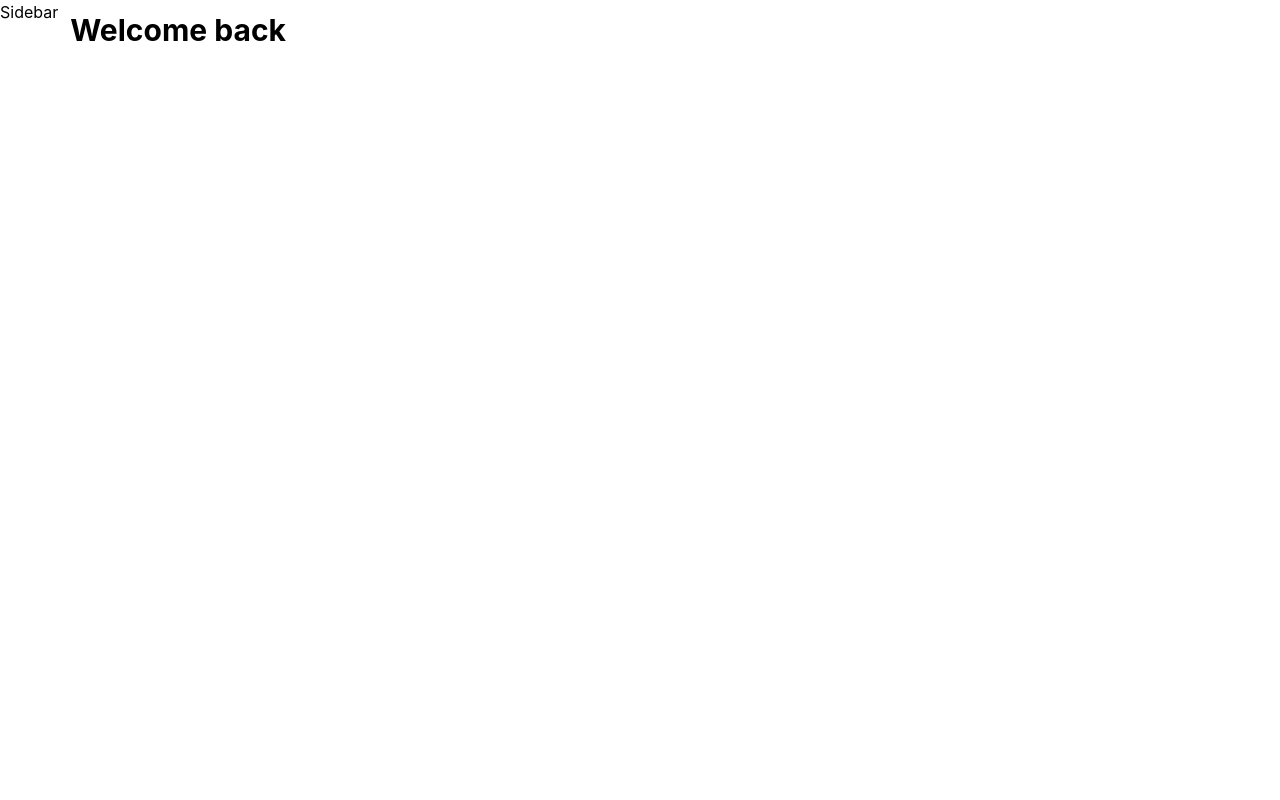
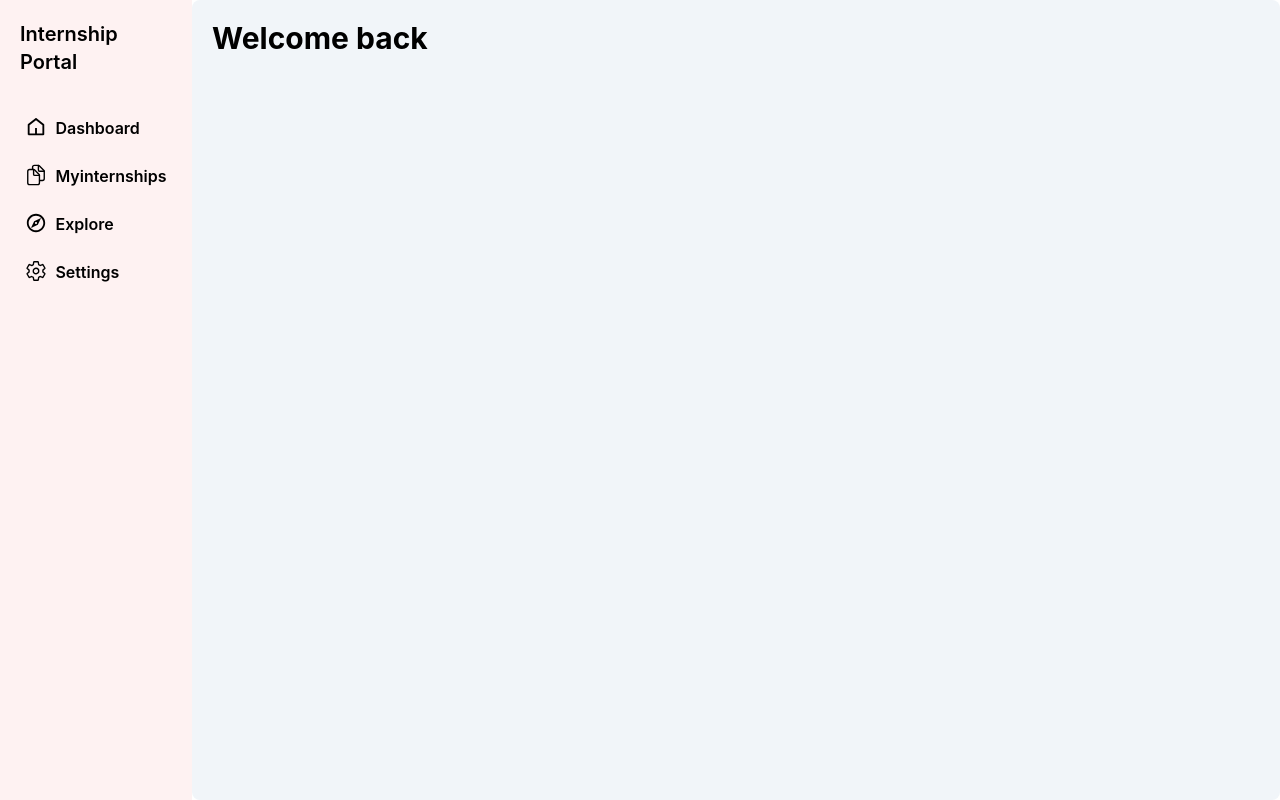
Before and after one commit to aakritim15/InternshipPortal, a React (Create React App) app in the folder client/: page / in a window 1280 px wide. Built offline with nearby package versions, Linux system fonts and the light colour scheme.

Commit message:
modified sidebar

```diff
--- a/client/package.json
+++ b/client/package.json
@@ -8,6 +8,8 @@
     "@testing-library/user-event": "^13.5.0",
     "react": "^18.2.0",
     "react-dom": "^18.2.0",
+    "react-icons": "^5.0.1",
+    "react-router-dom": "^6.22.0",
     "react-scripts": "5.0.1",
     "web-vitals": "^2.1.4"
   },
--- a/client/src/App.js
+++ b/client/src/App.js
@@ -1,11 +1,19 @@
 
 import './App.css';
+import { BrowserRouter as Router, Route, Routes } from 'react-router-dom';
 import StudentDashboard from './pages/StudentDashboard';
 function App() {
   return (
-    <>
-      <StudentDashboard/>
-    </>
+    <Router>
+      <Routes>
+          <Route path="/" element={<StudentDashboard />} />
+          {/* <Route path="/dashboard" element={<Dashboard />} />
+          <Route path="/expense" element={<Expense />} />
+          <Route path="/investments" element={<Investments />} />
+          <Route path="/savings" element={<Savings />} /> */}
+        </Routes>
+    </Router>
+
   );
 }
 
--- a/client/src/components/Sidebar.jsx
+++ b/client/src/components/Sidebar.jsx
@@ -1,8 +1,40 @@
-import React from 'react'
+import {React,useState} from 'react'
+import { NavLink } from 'react-router-dom';
+import { RiHome5Fill,RiHome5Line } from "react-icons/ri";
+import { IoDocuments,IoDocumentsOutline,IoSettings,IoSettingsOutline } from "react-icons/io5";
+import { MdExplore,MdOutlineExplore  } from "react-icons/md";
+const Sidebar = () => {
+  const [activeLink, setActiveLink] = useState(0);
 
-const Sidebar = () => {
+  const handleLinkClick = (index) => {
+    setActiveLink(index);
+  };
   return (
-    <div>Sidebar</div>
+    <div className='flex flex-col w-full h-full gap-10 place-items-center'>
+      <h3 className='text-xl font-semibold'>Internship Portal</h3>
+      <div className='flex flex-col gap-6 text-justify font-semibold'>
+        <NavLink to="/" className={`link ${activeLink ? 'active' : ''}`} onClick={() => handleLinkClick(0)}>
+          <button className='flex flex-row gap-2'>
+          {activeLink ? <RiHome5Fill style={{fontSize: 22}}/> : <RiHome5Line style={{fontSize: 22}}/>}Dashboard
+          </button>
+        </NavLink>
+        <NavLink to="/myinternships" className={`link ${activeLink ? 'active' : ''}`} onClick={() => handleLinkClick(0)}>
+          <button className='flex flex-row gap-2'>
+          {activeLink ? <IoDocuments style={{fontSize: 22}}/> : <IoDocumentsOutline style={{fontSize: 22}}/>}Myinternships
+          </button>
+        </NavLink>
+        <NavLink to="/explore" className={`link ${activeLink ? 'active' : ''}`} onClick={() => handleLinkClick(0)}>
+          <button className='flex flex-row gap-2'>
+          {activeLink ? <MdExplore style={{fontSize: 22}}/> : <MdOutlineExplore style={{fontSize: 22}}/>}Explore
+          </button>
+        </NavLink>
+        <NavLink to="/settings" className={`link ${activeLink ? 'active' : ''}`} onClick={() => handleLinkClick(0)}>
+          <button className='flex flex-row gap-2'>
+          {activeLink ? <IoSettings style={{fontSize: 22}}/> : <IoSettingsOutline style={{fontSize: 22}}/>}Settings
+          </button>
+        </NavLink>
+      </div>
+    </div>
   )
 }
 
--- a/client/src/pages/StudentDashboard.js
+++ b/client/src/pages/StudentDashboard.js
@@ -2,12 +2,15 @@ import React from 'react'
 import Sidebar from '../components/Sidebar'
 const StudentDashboard = () => {
   return (
-    <div className='flex'>
-      <div className='flex-col'>
+    <div className='flex w-full h-screen'>
+      <div className='flex-col bg-red-50 p-5 w-[15%]'>
         <Sidebar/>
       </div>
-      <div>
-        <h1 className=" flex-col  text-3xl font-bold p-3">Welcome back</h1>
+      <div className='rounded-lg bg-slate-100 w-[85%]'>
+        <h1 className="flex flex-col text-3xl font-bold p-5 items-start">Welcome back</h1>
+        <div>
+
+        </div>
       </div>
     </div>
   )
```
Also changed, not shown: 1 other file (tests, documents, lock files or other folders).
